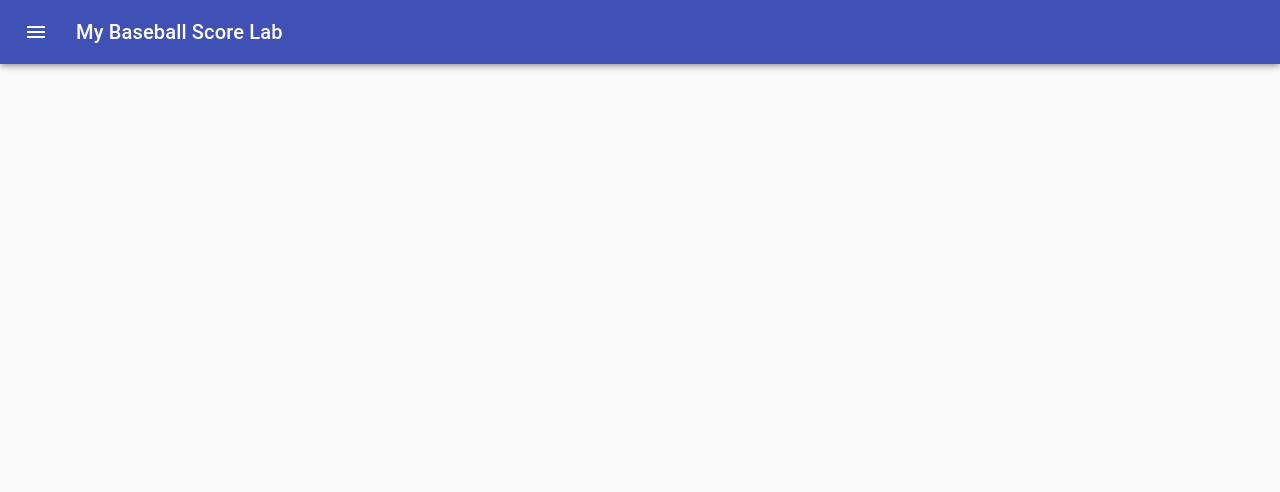
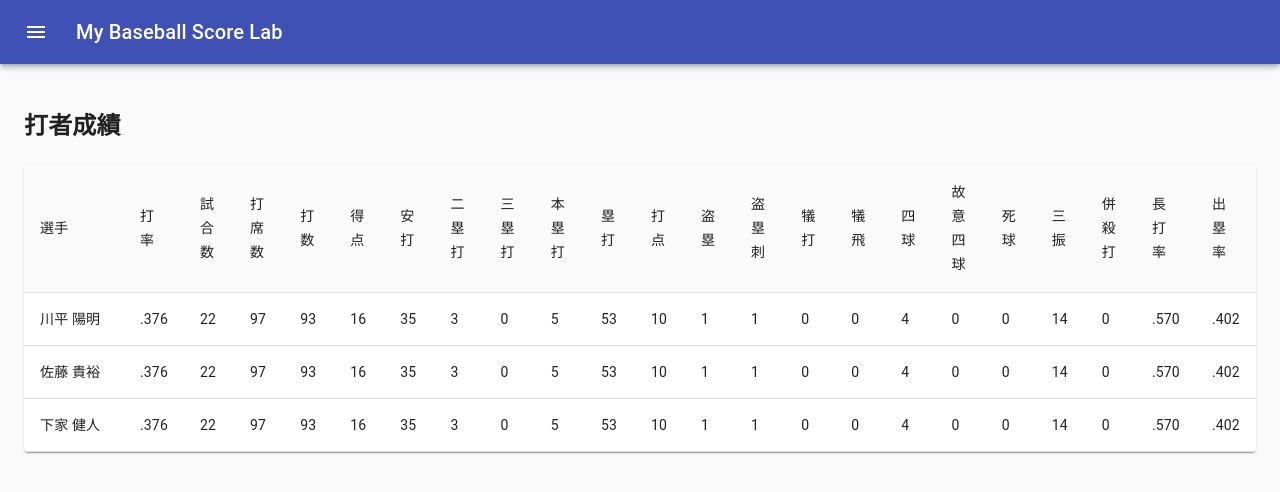
Before and after one commit to k-haruaki/MyBaseballScoreApp, a React (Create React App) app: page /performance/butter in a window 1280 px wide. Shown: the top 492 px of the page. Built offline with nearby package versions, Linux system fonts and the light colour scheme.

Commit message:
打者成績、投手成績の画面を作成

```diff
--- a/src/Router.js
+++ b/src/Router.js
@@ -1,6 +1,6 @@
 import React from 'react';
 import { Route, Switch } from 'react-router-dom';
-import { Home, Information, MatchResultList, MatchSchedule, PerformanceTop5, PlayerList } from './templates';
+import { ButterPerformance, Home, Information, MatchResultList, MatchSchedule, PerformanceTop5, PitcherPerformance, PlayerList } from './templates';
 import MainFrame from './components/Main/MainFrame';
 
 const Router = () => {
@@ -11,10 +11,12 @@ const Router = () => {
                     <Route exact path='/top' component={Home} />
                     <Route exact path='/information' component={Information} />
                     <Route exact path='/match-schedule' component={MatchSchedule} />
-                    <Route exact path='/win-lose-table' component={MatchResultList} />
+                    <Route exact path='/match-result-list' component={MatchResultList} />
                     <Route exact path='/player-list' component={PlayerList} />
 
                     <Route exact path='/performance/top5' component={PerformanceTop5} />
+                    <Route exact path='/performance/pitcher' component={PitcherPerformance} />
+                    <Route exact path='/performance/butter' component={ButterPerformance} />
                 </Switch>
             }
         />
--- a/src/templates/index.js
+++ b/src/templates/index.js
@@ -7,5 +7,7 @@ export { default as PlayerList } from './teamInfo/PlayerList';
 
 // performance
 export { default as PerformanceTop5 } from './performance/PerformanceTop5';
+export { default as PitcherPerformance } from './performance/PitcherPerformance';
+export { default as ButterPerformance } from './performance/ButterPerformance';
 
 // input
--- a/src/templates/performance/ButterPerformance.js
+++ b/src/templates/performance/ButterPerformance.js
@@ -0,0 +1,76 @@
+import React from 'react';
+import { PrimaryTable } from '../../components/UIkit';
+
+const columns = [
+    { id: 'name', label: '選手', minWidth: 100},
+    { id: 'battingRate', label: '打率', minWidth: 50},
+    { id: 'gameNum', label: '試合数', minWidth: 50},
+    { id: 'daseki', label: '打席数', minWidth: 50},
+    { id: 'battingNum', label: '打数', minWidth: 50},
+    { id: 'point', label: '得点', minWidth: 50},
+    { id: 'hit', label: '安打', minWidth: 50},
+    { id: 'twoHit', label: '二塁打', minWidth: 50},
+    { id: 'threeHit', label: '三塁打', minWidth: 50},
+    { id: 'hr', label: '本塁打', minWidth: 50},
+    { id: 'ruida', label: '塁打', minWidth: 50},
+    { id: 'daten', label: '打点', minWidth: 50},
+    { id: 'torui', label: '盗塁', minWidth: 50},
+    { id: 'missTorui', label: '盗塁刺', minWidth: 50},
+    { id: 'bunt', label: '犠打', minWidth: 50},
+    { id: 'giseiFly', label: '犠飛', minWidth: 50},
+    { id: 'fourBall', label: '四球', minWidth: 50},
+    { id: 'keien', label: '故意四球', minWidth: 50},
+    { id: 'deadBall', label: '死球', minWidth: 50},
+    { id: 'threeStrike', label: '三振', minWidth: 50},
+    { id: 'doubulePlay', label: '併殺打', minWidth: 50},
+    { id: 'tyoudaritsu', label: '長打率', minWidth: 50},
+    { id: 'syuturuiritsu', label: '出塁率', minWidth: 50},
+]
+
+const createData = (
+        name, battingRate, gameNum, daseki, battingNum, point,
+        hit, twoHit, threeHit, hr, ruida, daten, torui, missTorui, bunt, giseiFly,
+        fourBall, keien, deadBall, threeStrike, doubulePlay, tyoudaritsu, syuturuiritsu,
+        stadium, size, population
+    ) => {
+
+    const density = population / size;
+
+    return {
+        name, battingRate, gameNum, daseki, battingNum, point,
+        hit, twoHit, threeHit, hr, ruida, daten, torui, missTorui,
+        bunt, giseiFly, fourBall, keien, deadBall, threeStrike,
+        doubulePlay, tyoudaritsu, syuturuiritsu, stadium, density
+    }
+}
+
+// ToDo:データベースから取得予定
+const rows = [
+    createData('川平 陽明', '.376', '22', '97', '93', '16', '35', '3', '0', '5', '53', '10', '1', '1', '0', '0', '4', '0', '0', '14', '0', '.570', '.402'),
+    createData('佐藤 貴裕', '.376', '22', '97', '93', '16', '35', '3', '0', '5', '53', '10', '1', '1', '0', '0', '4', '0', '0', '14', '0', '.570', '.402'),
+    createData('下家 健人', '.376', '22', '97', '93', '16', '35', '3', '0', '5', '53', '10', '1', '1', '0', '0', '4', '0', '0', '14', '0', '.570', '.402'),
+];
+
+const ButterPerformance = () => {
+
+    return (
+        <>
+          <div className='main'>
+              <div className='main-title'>
+                <h2>打者成績</h2>
+              </div>
+              <div className='main-content'>
+                <PrimaryTable
+                    columns={columns}
+                    rows={rows}
+                    // onClick={(data) => openPlayerDetails(data)}
+                >
+                </PrimaryTable>
+              </div>
+          </div>
+        </>
+    )
+
+}
+
+export default ButterPerformance;
--- a/src/templates/performance/PerformanceTop5.js
+++ b/src/templates/performance/PerformanceTop5.js
@@ -1,4 +1,6 @@
 import React from 'react';
+
+
 
 const PerformanceTop5 = () => {
 
--- a/src/templates/performance/PitcherPerformance.js
+++ b/src/templates/performance/PitcherPerformance.js
@@ -0,0 +1,73 @@
+import React from 'react';
+import { PrimaryTable } from '../../components/UIkit';
+
+const columns = [
+  { id: 'name', label: '選手', minWidth: 100},
+  { id: 'bougyoritsu', label: '防御率', minWidth: 50},
+  { id: 'touban', label: '登板', minWidth: 50},
+  { id: 'win', label: '勝利', minWidth: 50},
+  { id: 'lose', label: '敗北', minWidth: 50},
+  { id: 'save', label: 'セーブ', minWidth: 50},
+  { id: 'hold', label: 'ホールド', minWidth: 50},
+  { id: 'hp', label: 'HP', minWidth: 50},
+  { id: 'kantou', label: '完投', minWidth: 50},
+  { id: 'kanpu', label: '完封勝', minWidth: 50},
+  { id: 'noFourBall', label: '無四球', minWidth: 50},
+  { id: 'winRitsu', label: '勝率', minWidth: 50},
+  { id: 'buttingPlayer', label: '打者', minWidth: 50},
+  { id: 'toukyuNum', label: '投球回', minWidth: 50},
+  { id: 'hr', label: '本塁打', minWidth: 50},
+  { id: 'fourBall', label: '四球', minWidth: 50},
+  { id: 'keien', label: '故意四球', minWidth: 50},
+  { id: 'deadBall', label: '死球', minWidth: 50},
+  { id: 'threeStrike', label: '三振', minWidth: 50},
+  { id: 'boutou', label: '暴投', minWidth: 50},
+  { id: 'boark', label: 'ボーク', minWidth: 50},
+  { id: 'sitten', label: '失点', minWidth: 50},
+  { id: 'zisekiten', label: '自責点', minWidth: 50},
+]
+
+const createData = (
+    name, bougyoritsu, touban, win, lose, save, hold, hp, kantou, kanpu, noFourBall,
+    winRitsu, buttingPlayer, toukyuNum, hr, fourBall, keien, deadBall, threeStrike,
+    boutou, boark, sitten, zisekiten, stadium, size, population
+  ) => {
+
+  const density = population / size;
+
+  return {
+    name, bougyoritsu, touban, win, lose, save, hold, hp, kantou, kanpu, noFourBall,
+    winRitsu, buttingPlayer, toukyuNum, hr, fourBall, keien, deadBall, threeStrike,
+    boutou, boark, sitten, zisekiten, stadium, density
+  }
+}
+
+const rows = [
+  createData('川平 陽明', '1.82', '11', '6', '0', '0', '0', '10', '6', '2', '.647', '559', '148.2', '106', '13', '23', '2', '0', '148', '3', '0', '33', '30'),
+  createData('佐藤 貴裕', '1.82', '11', '6', '0', '0', '0', '10', '6', '2', '.647', '559', '148.2', '106', '13', '23', '2', '0', '148', '3', '0', '33', '30'),
+  createData('下家 健人', '1.82', '11', '6', '0', '0', '0', '10', '6', '2', '.647', '559', '148.2', '106', '13', '23', '2', '0', '148', '3', '0', '33', '30'),
+];
+
+const PitcherPerformance = () => {
+
+  return (
+    <>
+      <div className='main'>
+        <div className='main-title'>
+          <h2>投手成績</h2>
+        </div>
+        <div className='main-content'>
+          <PrimaryTable
+            columns={columns}
+            rows={rows}
+            // onClick={(data) => openPlayerDetails(data)}
+          >
+          </PrimaryTable>
+        </div>
+      </div>
+    </>
+  )
+
+}
+
+export default PitcherPerformance;
```
